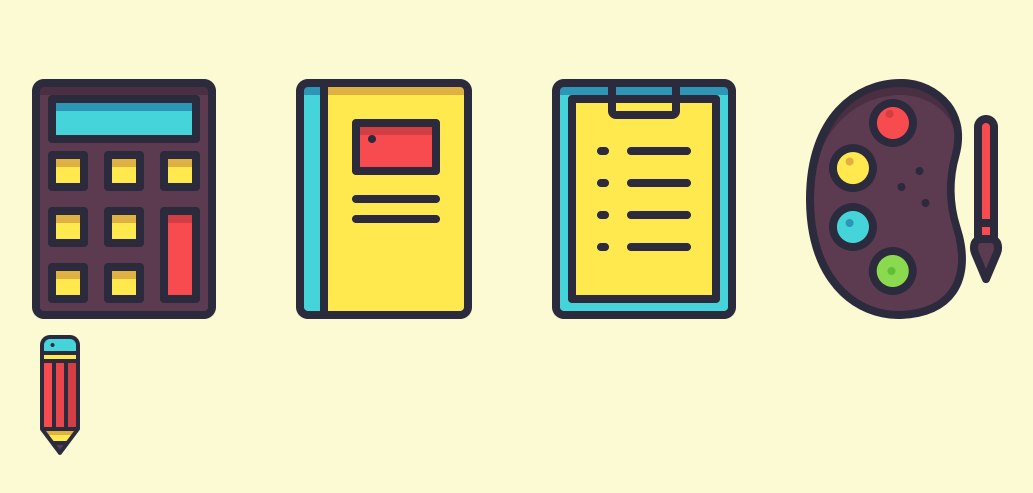
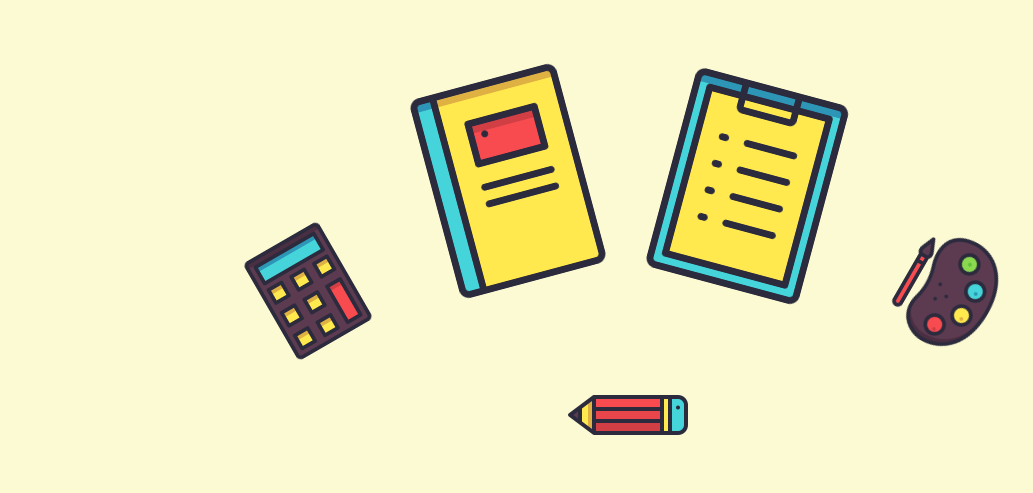
Before and after one commit to Kholod13/html_css_learning, a plain HTML site: page 06_animations/03_additional_task/index.html in a window 1280 px wide. Shown: the part 109-602 px from the top of the page, without its empty margins (12-1045 px from the left). Drawn offline with Linux system fonts and the light colour scheme.

Commit message:
finalized 06_animations

```diff
--- a/06_animations/03_additional_task/index.html
+++ b/06_animations/03_additional_task/index.html
@@ -10,10 +10,20 @@
     <h1>hello, my site!</h1>
 
     <div class="block">
-        <img src="../icons_practice_module_4/calc.png" alt="calc">
-        <img src="../icons_practice_module_4/book.png" alt="book">
-        <img src="../icons_practice_module_4/paper.png" alt="paper">
-        <img src="../icons_practice_module_4/pallete.png" alt="pallete">
+        <div class="row">
+            <div>
+                <img src="../icons_practice_module_4/calc.png" alt="calc">
+            </div>
+            <div>
+                <img src="../icons_practice_module_4/book.png" alt="book">
+            </div>
+            <div>
+                <img src="../icons_practice_module_4/paper.png" alt="paper">
+            </div>
+            <div>
+                <img src="../icons_practice_module_4/pallete.png" alt="pallete">
+            </div>
+        </div>
         <div>
             <img src="../icons_practice_module_4/pencil.png" alt="pencil">
         </div>
--- a/06_animations/03_additional_task/styles.css
+++ b/06_animations/03_additional_task/styles.css
@@ -7,3 +7,47 @@ h1{
     padding-top: 50px;
     padding-bottom: 50px;
 }
+.block div{
+    display: flex;
+    justify-content: center;
+}
+.block div:last-child img{
+    transform: rotate(90deg);
+    animation: slide ease-in-out 1s;
+}
+.block .row{
+    align-items:flex-end;
+    height: 280px;
+}
+.block .row div:nth-child(1){
+    height: 120px;
+    transform: rotate(-30deg);
+    width: 200px;
+    animation: slide ease-in-out 1s;
+}
+.block .row div:nth-child(4){
+    height: 120px;
+    transform: rotate(120deg);
+    width: 200px;
+    animation: slide ease-in-out 1s;
+}
+.block .row div:nth-child(2){
+    height: 220px;
+    transform: rotate(-15deg);
+    width: 200px;
+    align-self: flex-start;
+    animation: slide ease-in-out 1s;
+}
+.block .row div:nth-child(3){
+    height: 220px;
+    transform: rotate(15deg);
+    width: 200px;
+    align-self: flex-start;
+    padding-left: 40px;
+    animation: slide ease-in-out 1s;
+}
+@keyframes slide{
+    0%{
+        transform: translateY(400px);
+    }
+}
```
